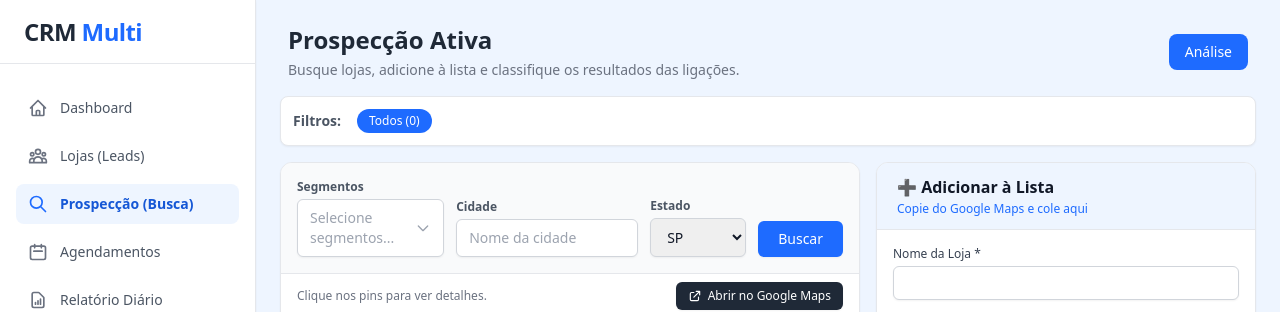
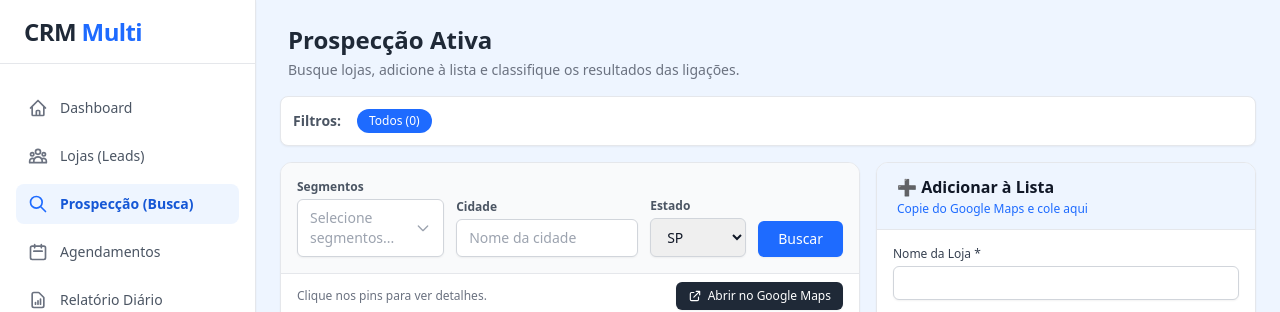
Before and after one commit to rodri-oliveira/prosoect-mult, a Flask app: page /prospeccao in a window 1280 px wide. Shown: the top 312 px of the page. Run offline with Flask 3, Linux system fonts and the light colour scheme; data that the repository does not hold is empty.

Commit message:
exclusao botao analise tela prospect

```diff
--- a/templates/prospeccao.html
+++ b/templates/prospeccao.html
@@ -7,11 +7,6 @@
         <div>
             <h2 class="text-2xl font-bold text-gray-800">Prospecção Ativa</h2>
             <p class="text-sm text-gray-500 mt-1">Busque lojas, adicione à lista e classifique os resultados das ligações.</p>
-        </div>
-        <div class="flex gap-2">
-            <a href="/relatorio/prospeccao" class="bg-brand-600 text-white px-4 py-2 rounded-lg text-sm font-medium hover:bg-brand-700">
-                Análise
-            </a>
         </div>
     </div>
 
```
